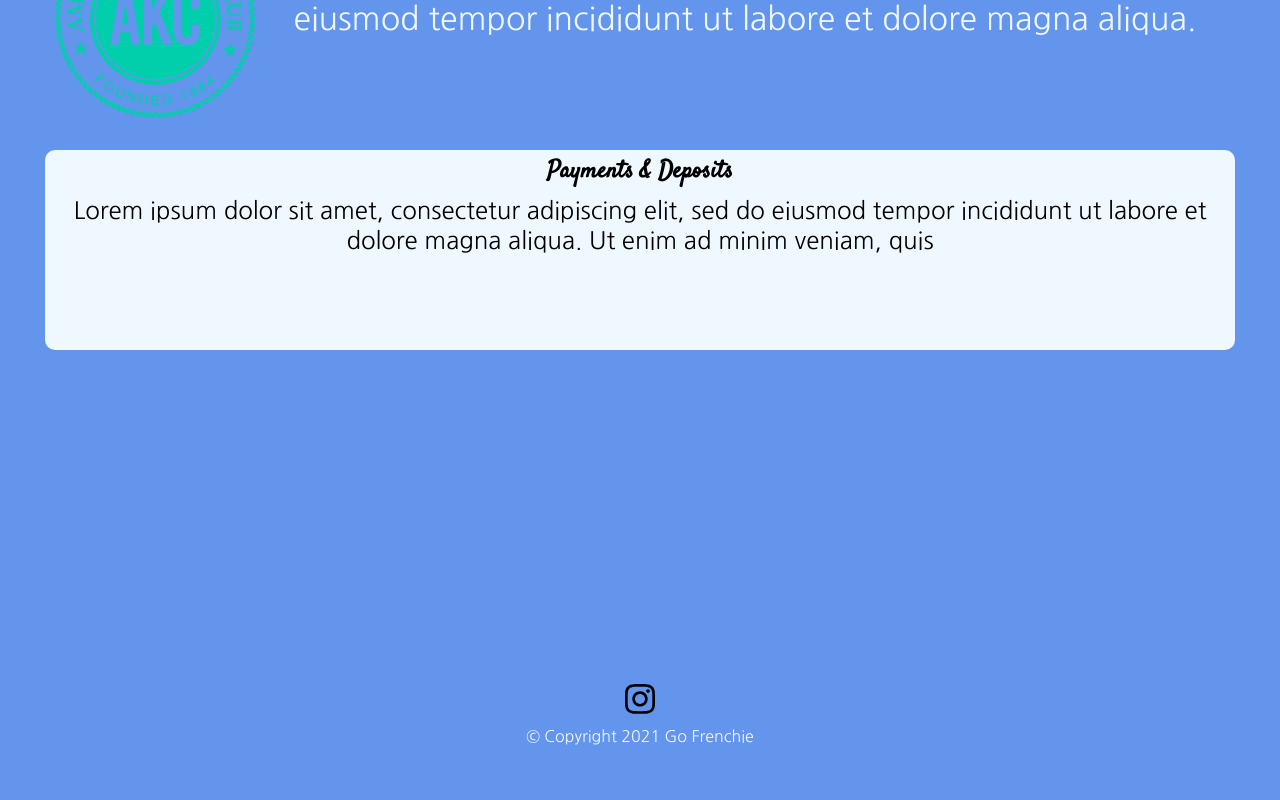
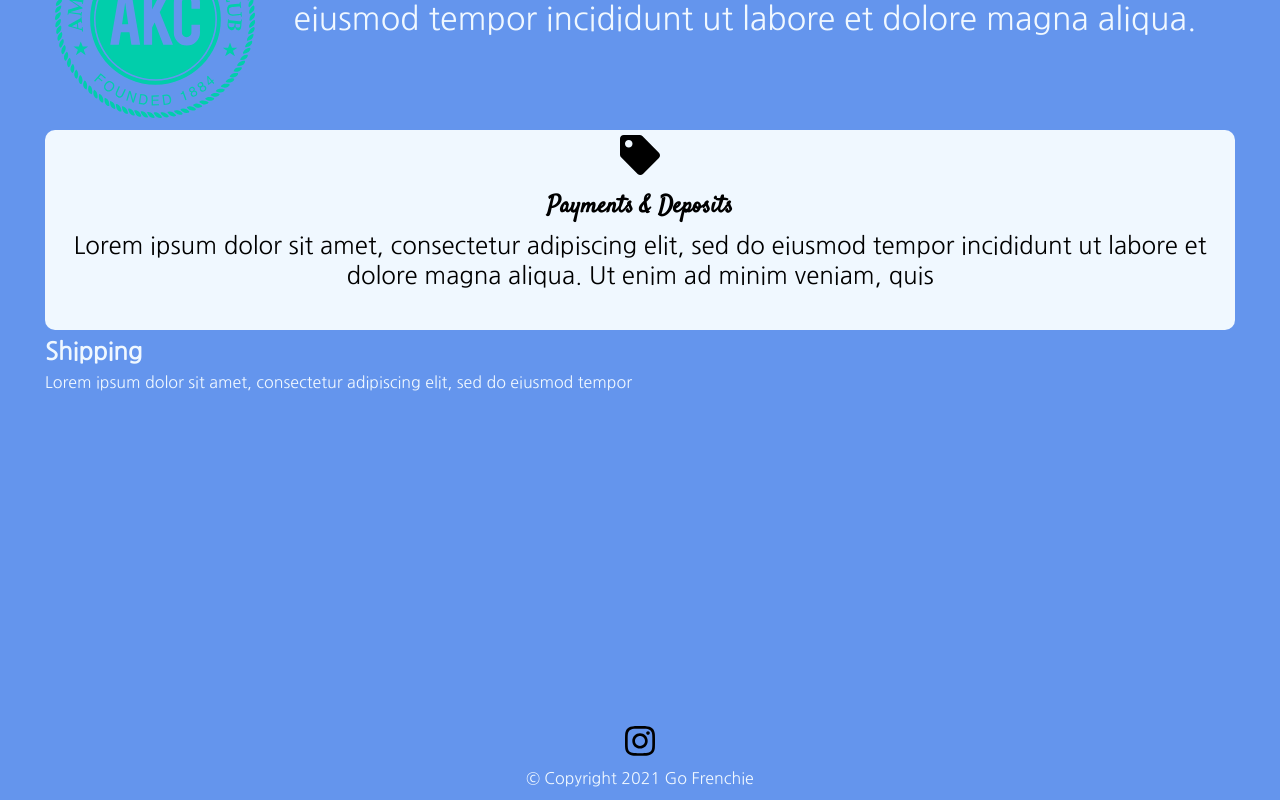
Before and after one commit to ibarrasb/frenchie-life, a React (Create React App) app: page / in a window 1280 px wide. Shown: the part 1010-1810 px from the top of the page. Before the commit the page ends 1768 px from the top, so only its background shows below. Built offline with nearby package versions, Linux system fonts and the light colour scheme.

Commit message:
update to shipping and new head

```diff
--- a/public/index.html
+++ b/public/index.html
@@ -2,7 +2,7 @@
 <html lang="en">
   <head>
     <meta charset="utf-8" />
-    <link rel="icon" href="%PUBLIC_URL%/favicon.ico" />
+    <link rel="icon" src="../src/img/dog.svg" />
     <meta name="viewport" content="width=device-width, initial-scale=1" />
     <meta name="theme-color" content="#000000" />
     <meta
@@ -28,7 +28,7 @@
       work correctly both with client-side routing and a non-root public URL.
       Learn how to configure a non-root public URL by running `npm run build`.
     -->
-    <title>React App</title>
+    <title>Go Frenchie | USA</title>
   </head>
   <body>
     <noscript>You need to enable JavaScript to run this app.</noscript>
--- a/src/components/mainpages/home/Home.css
+++ b/src/components/mainpages/home/Home.css
@@ -22,13 +22,14 @@
   color: black;
   font-family: 'Satisfy', cursive;
   margin-top: 5px;
-  padding-top: 5px;
+  padding-top: 0px;
 }
 .payment-sec{
   background-color: aliceblue;
   width: 100%;
   height: 200px;
-  margin-top: 20px;
+
+
   text-align:center;
   border-radius: 10px;
 }
@@ -51,6 +52,10 @@
     position: relative;
   padding: 20rem 0;
 
+}
+.pay-svg{
+  background-color: transparent;
+  margin-top: 5px;
 }
 .insta-svg{
   background-color: transparent;
--- a/src/components/mainpages/home/Home.js
+++ b/src/components/mainpages/home/Home.js
@@ -3,6 +3,7 @@ import './Home.css'
 import Merle from '../../../img/pups2.jpg'
 // import TwoDogs from '../../../img/IMG_7224.heic'
 import AKC from '../../../img/akc.svg'
+import Tag from '../../../img/tag-solid.svg'
 
 
 function Home() {
@@ -26,10 +27,15 @@ function Home() {
           </div>
 
           <div className='payment-sec'>
+          <img src={Tag} alt='' className='pay-svg' width='40px'/>
           <h2 className='pnd'>Payments & Deposits</h2>
           <p className='pnd-text'>Lorem ipsum dolor sit amet, consectetur adipiscing elit, sed do eiusmod tempor incididunt ut labore et dolore magna aliqua. Ut enim ad minim veniam, quis </p>
+          </div>
 
+          <div className='shipping-sec'>
+          <h2 className='ship'>Shipping</h2>
 
+          <p className='ship-text'>Lorem ipsum dolor sit amet, consectetur adipiscing elit, sed do eiusmod tempor</p>
           </div>
 
         </section>
```
Also changed, not shown: src/img/tag-solid.svg (added).
